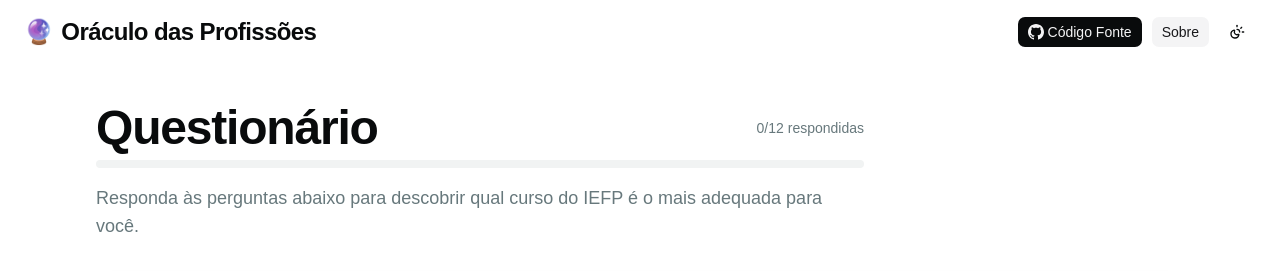
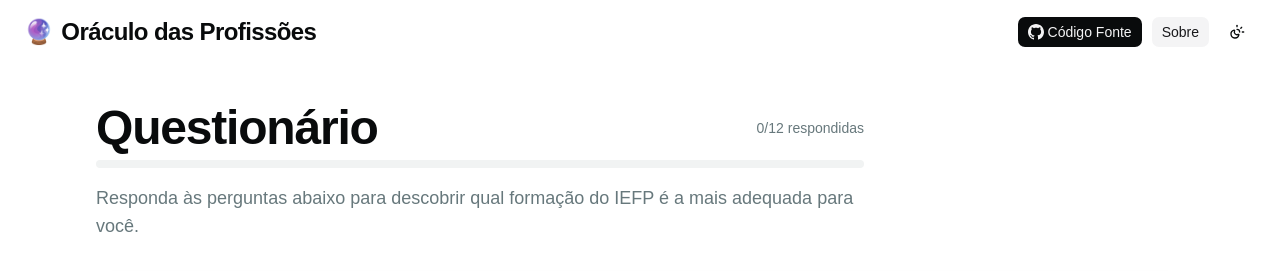
Before and after one commit to redriz/oraculo-profissoes, a React (Vite) app: page /questions in a window 1280 px wide. Shown: the top 271 px of the page. Built offline with nearby package versions, Linux system fonts and the light colour scheme.

Commit message:
fix(questions): correct intro terminology replacing 'curso' with 'formação'
Update questions page introductory helper text: replace 'curso' with official
IEFP term 'formação' and adjust matching article for correct Portuguese grammar.

```diff
--- a/src/pages/Questions.tsx
+++ b/src/pages/Questions.tsx
@@ -182,7 +182,7 @@ function Questions() {
               </div>
             </div>
             <p className="mt-4 text-sm leading-7 text-muted-foreground sm:text-lg">
-              Responda às perguntas abaixo para descobrir qual curso do IEFP é o
+              Responda às perguntas abaixo para descobrir qual formação do IEFP é a
               mais adequada para você.
             </p>
           </div>
```
